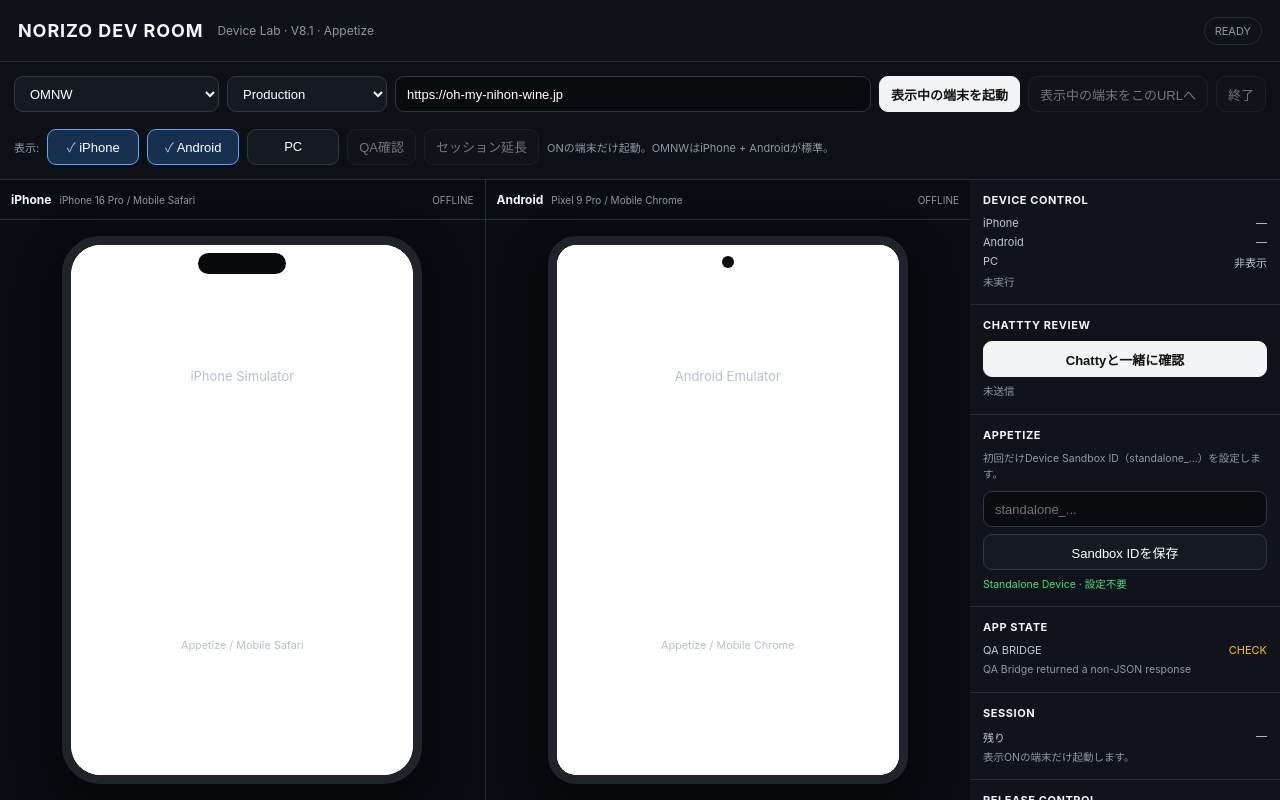
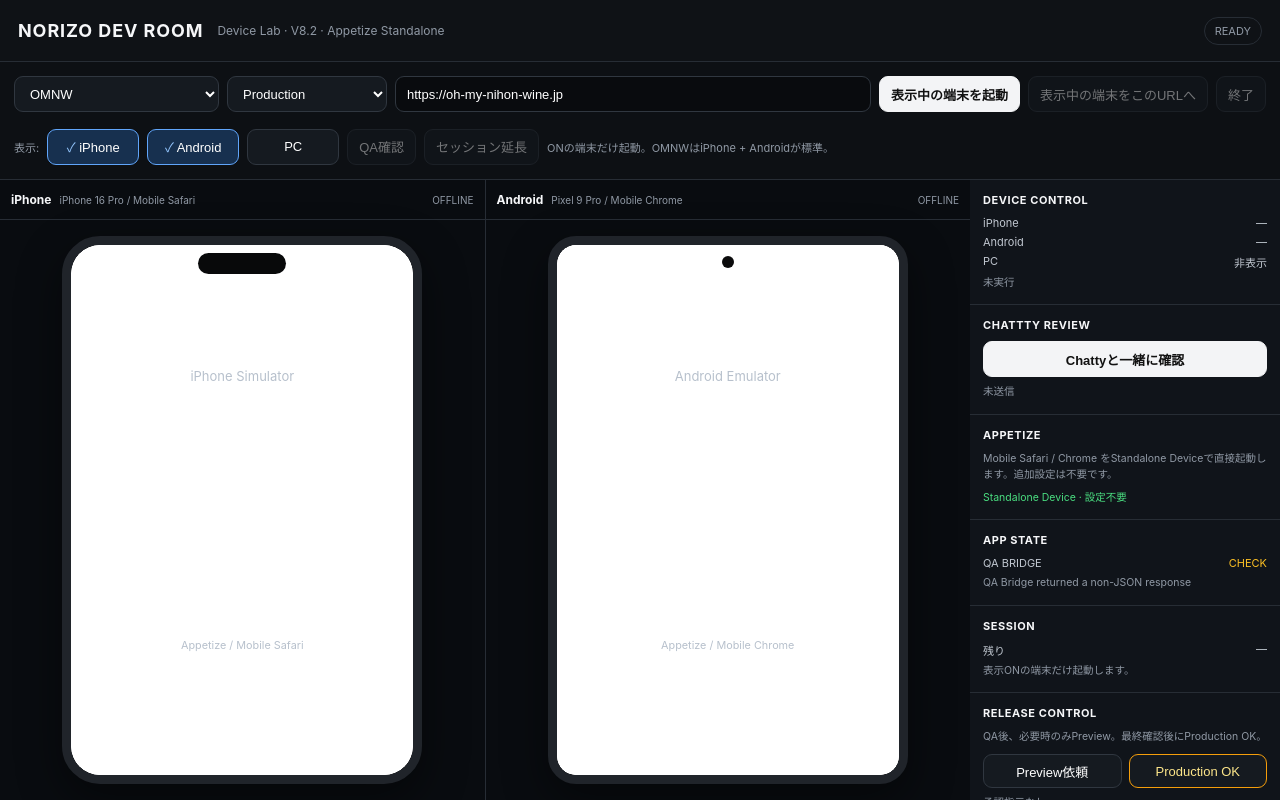
Before and after one commit to NORIZO0201/norizo-dev-room, a website: page index.html in a window 1280 px wide. Drawn offline with Linux system fonts and the light colour scheme; no server answers.

Commit message:
fix: simplify Appetize standalone setup UI

```diff
--- a/index.html
+++ b/index.html
@@ -23,7 +23,7 @@ iframe{width:100%;height:100%;border:0;background:#fff}.deviceShot{width:100%;he
 </style>
 </head>
 <body>
-<header><h1>NORIZO DEV ROOM</h1><div class="sub">Device Lab · V8.1 · Appetize</div><div id="status" class="status">READY</div></header>
+<header><h1>NORIZO DEV ROOM</h1><div class="sub">Device Lab · V8.2 · Appetize Standalone</div><div id="status" class="status">READY</div></header>
 <div class="toolbar">
   <div class="row">
     <select id="project">
@@ -44,7 +44,7 @@ iframe{width:100%;height:100%;border:0;background:#fff}.deviceShot{width:100%;he
   <aside class="side">
     <div class="card"><h3>DEVICE CONTROL</h3><div class="kv"><span>iPhone</span><span id="iphoneQa">—</span></div><div class="kv"><span>Android</span><span id="androidQa">—</span></div><div class="kv"><span>PC</span><span id="pcQa">非表示</span></div><div id="qaDetail" class="msg">未実行</div></div>
     <div class="card"><h3>CHATTTY REVIEW</h3><button id="chattyReview" style="width:100%;height:36px" class="primary">Chattyと一緒に確認</button><div id="reviewState" class="msg" style="margin-top:7px">未送信</div></div>
-    <div class="card"><h3>APPETIZE</h3><div class="msg">初回だけDevice Sandbox ID（standalone_...）を設定します。</div><input id="appetizeId" placeholder="standalone_..." style="width:100%;margin-top:8px"/><button id="saveAppetizeId" style="width:100%;margin-top:7px">Sandbox IDを保存</button><div id="appetizeState" class="msg" style="margin-top:7px">未設定</div></div>
+    <div class="card"><h3>APPETIZE</h3><div class="msg">Mobile Safari / Chrome をStandalone Deviceで直接起動します。追加設定は不要です。</div><div id="appetizeState" class="msg pass" style="margin-top:7px">Standalone Device · 設定不要</div></div>
     <div class="card"><h3>APP STATE</h3><div class="kv"><span>QA BRIDGE</span><span id="qaBridgeState" class="check">CHECKING</span></div><div id="qaBridgeDetail" class="msg">OMNW固定QA環境への接続状態を確認中。</div></div>
     <div class="card"><h3>SESSION</h3><div class="kv"><span>残り</span><span id="timer">—</span></div><div class="msg">表示ONの端末だけ起動します。</div></div>
     <div class="card"><h3>RELEASE CONTROL</h3><div class="msg">QA後、必要時のみPreview。最終確認後にProduction OK。</div><div class="release"><button id="previewOk">Preview依頼</button><button id="productionOk" class="prod">Production OK</button></div><div id="releaseState" class="msg" style="margin-top:7px">承認指示なし</div></div>
```
